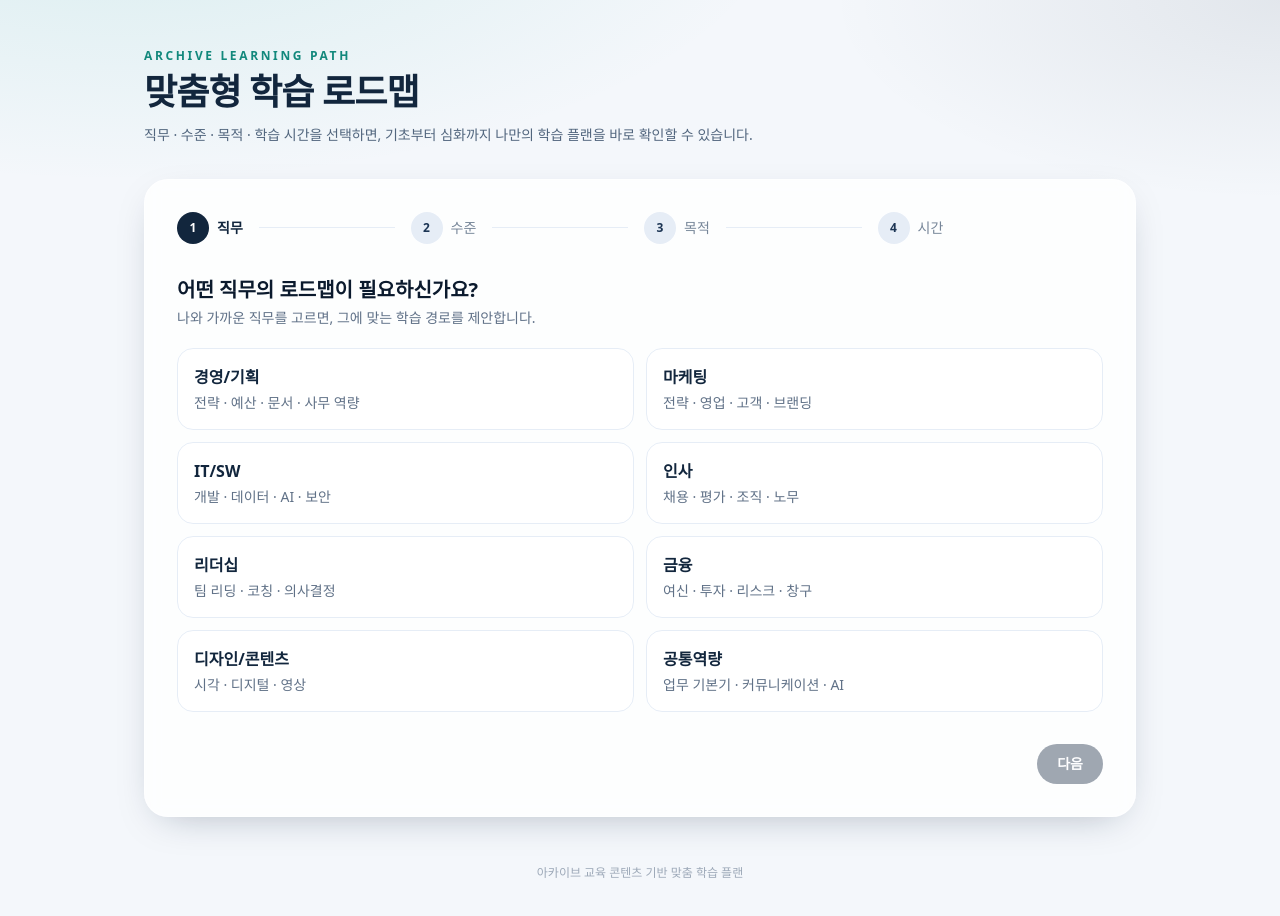
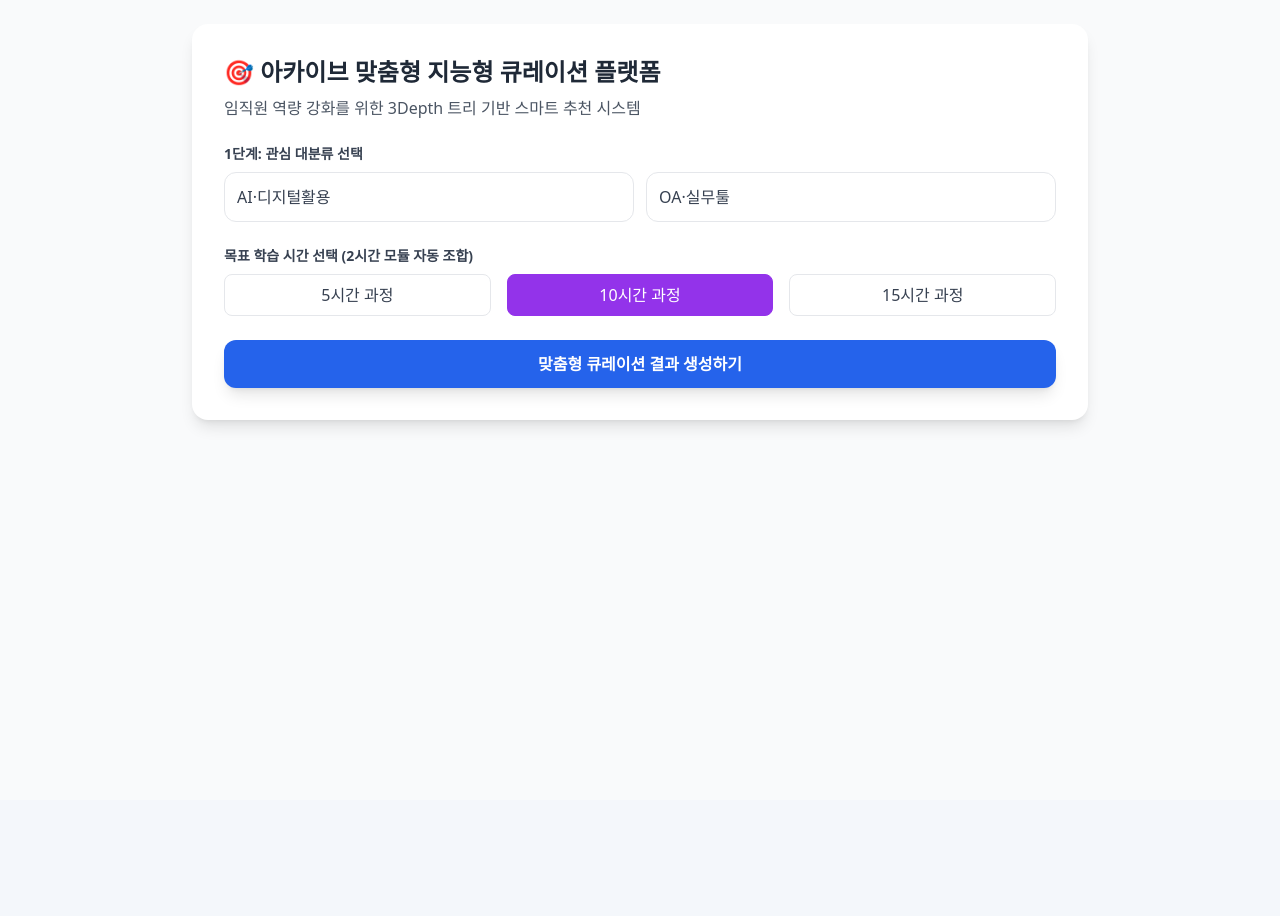
Before and after one commit to jyparkeatworld/Roadmap, a React (Vite) app: page / in a window 1280 px wide. Shown: the top 916 px of the page. After the commit the page ends 800 px from the top, so only its background shows below. Built offline with nearby package versions, Linux system fonts and the light colour scheme; a web font is replaced by a local one.

Commit message:
Deploy advanced 3Depth curation platform

```diff
--- a/src/App.tsx
+++ b/src/App.tsx
@@ -1,87 +1,212 @@
-import { useEffect, useMemo, useState } from "react";
-import Wizard from "./components/Wizard";
-import Result from "./components/Result";
-import { buildRoadmap } from "./lib/match";
-import type { Course, Profile, Roadmap } from "./types";
+import React, { useState } from "react";
+import data from "./coursesData.json";
 
 export default function App() {
-  const [courses, setCourses] = useState<Course[]>([]);
-  const [loading, setLoading] = useState(true);
-  const [loadError, setLoadError] = useState("");
-  const [step, setStep] = useState(1);
-  const [profile, setProfile] = useState<Partial<Profile>>({});
-  const [roadmap, setRoadmap] = useState<Roadmap | null>(null);
+  const [selected1Depth, setSelected1Depth] = useState<any>(null);
+  const [selected2Depth, setSelected2Depth] = useState<any>(null);
+  const [selectedKeywords, setSelectedKeywords] = useState<string[]>([]);
+  const [targetHours, setTargetHours] = useState<number>(10);
+  const [recommendations, setRecommendations] = useState<any[] | null>(null);
 
-  useEffect(() => {
-    fetch("/courses_roadmap.json")
-      .then((res) => {
-        if (!res.ok) throw new Error("load failed");
-        return res.json();
-      })
-      .then((data: Course[]) => setCourses(data))
-      .catch(() => setLoadError("과정 데이터를 불러오지 못했습니다. 잠시 후 다시 시도해 주세요."))
-      .finally(() => setLoading(false));
-  }, []);
+  const handle1DepthSelect = (cat: any) => {
+    setSelected1Depth(cat);
+    setSelected2Depth(null);
+    setSelectedKeywords([]);
+  };
 
-  const ready = useMemo(() => {
-    if (step === 1) return Boolean(profile.job);
-    if (step === 2) return Boolean(profile.level);
-    if (step === 3) return Boolean(profile.purpose);
-    return Boolean(profile.hours);
-  }, [step, profile]);
+  const handle2DepthSelect = (sub: any) => {
+    setSelected2Depth(sub);
+    setSelectedKeywords([]);
+  };
 
-  const submit = () => {
-    if (!profile.job || !profile.level || !profile.purpose || !profile.hours) return;
-    const full = profile as Profile;
-    setRoadmap(buildRoadmap(courses, full));
+  const handleKeywordToggle = (keyword: string) => {
+    if (selectedKeywords.includes(keyword)) {
+      setSelectedKeywords(selectedKeywords.filter((k) => k !== keyword));
+    } else {
+      if (selectedKeywords.length >= 3) {
+        alert("키워드는 최대 3개까지 선택 가능합니다.");
+        return;
+      }
+      setSelectedKeywords([...selectedKeywords, keyword]);
+    }
+  };
+
+  const handleGenerateRecommendation = () => {
+    if (selectedKeywords.length === 0) {
+      alert("최소 1개 이상의 키워드를 선택해주세요.");
+      return;
+    }
+
+    let matched = data.courses.filter(
+      (course: any) =>
+        selectedKeywords.includes(course.keyword) ||
+        course.subcategory === selected2Depth?.id
+    );
+
+    const uniqueMatched = Array.from(new Set(matched.map((c: any) => c.id))).map(
+      (id) => matched.find((c: any) => c.id === id)
+    );
+
+    const requiredCount = targetHours / 2;
+    const finalCourses = uniqueMatched.slice(0, requiredCount);
+
+    setRecommendations(finalCourses);
+  };
+
+  const handleCourseClick = (courseTitle: string, url: string) => {
+    if (typeof (window as any).gtag === "function") {
+      (window as any).gtag("event", "click_course_link", {
+        event_category: "Curation",
+        event_label: courseTitle,
+        value: 1,
+      });
+    }
+    console.log(`[Analytics Tracking] Clicked course: ${courseTitle}`);
+    window.open(url, "_blank");
   };
 
   return (
-    <div className="mx-auto min-h-screen max-w-5xl px-4 py-8 md:py-12">
-      <header className="no-print mb-8">
-        <p className="text-xs font-semibold tracking-[0.22em] text-brand-600">ARCHIVE LEARNING PATH</p>
-        <h1 className="mt-2 text-3xl font-bold tracking-tight text-ink-800 md:text-4xl">
-          맞춤형 학습 로드맵
+    <div className="min-h-screen bg-gray-50 p-6 font-sans">
+      <div className="max-w-4xl mx-auto bg-white rounded-2xl shadow-lg p-8">
+        <h1 className="text-2xl font-bold text-gray-800 mb-2">
+          🎯 아카이브 맞춤형 지능형 큐레이션 플랫폼
         </h1>
-        <p className="mt-3 max-w-2xl text-sm leading-relaxed text-ink-700/75">
-          직무 · 수준 · 목적 · 학습 시간을 선택하면, 기초부터 심화까지 나만의 학습 플랜을 바로 확인할 수
-          있습니다.
+        <p className="text-gray-600 mb-6">
+          임직원 역량 강화를 위한 3Depth 트리 기반 스마트 추천 시스템
         </p>
-      </header>
 
-      {loading && (
-        <p className="mb-4 text-sm text-ink-700/60">맞춤 과정을 준비하고 있습니다…</p>
-      )}
-      {loadError && (
-        <p className="mb-4 rounded-xl border border-red-200 bg-red-50 px-4 py-3 text-sm text-red-700">
-          {loadError}
-        </p>
-      )}
+        <div className="mb-6">
+          <label className="block text-sm font-semibold text-gray-700 mb-2">
+            1단계: 관심 대분류 선택
+          </label>
+          <div className="grid grid-cols-2 gap-3">
+            {data.categories.map((cat) => (
+              <button
+                key={cat.id}
+                onClick={() => handle1DepthSelect(cat)}
+                className={`p-3 rounded-xl border text-left transition ${
+                  selected1Depth?.id === cat.id
+                    ? "bg-blue-600 text-white border-blue-600 shadow-md"
+                    : "bg-white text-gray-700 border-gray-200 hover:bg-gray-100"
+                }`}
+              >
+                {cat.name}
+              </button>
+            ))}
+          </div>
+        </div>
 
-      {!roadmap ? (
-        <Wizard
-          step={step}
-          profile={profile}
-          onChange={(patch) => setProfile((p) => ({ ...p, ...patch }))}
-          onNext={() => ready && setStep((s) => Math.min(4, s + 1))}
-          onBack={() => setStep((s) => Math.max(1, s - 1))}
-          onSubmit={submit}
-          ready={ready && courses.length > 0 && !loading}
-        />
-      ) : (
-        <Result
-          profile={profile as Profile}
-          roadmap={roadmap}
-          onReset={() => {
-            setRoadmap(null);
-            setStep(1);
-          }}
-        />
-      )}
+        {selected1Depth && (
+          <div className="mb-6">
+            <label className="block text-sm font-semibold text-gray-700 mb-2">
+              2단계: 세부 분야 선택
+            </label>
+            <div className="grid grid-cols-2 gap-3">
+              {selected1Depth.subcategories.map((sub: any) => (
+                <button
+                  key={sub.id}
+                  onClick={() => handle2DepthSelect(sub)}
+                  className={`p-3 rounded-xl border text-left transition ${
+                    selected2Depth?.id === sub.id
+                      ? "bg-indigo-600 text-white border-indigo-600 shadow-md"
+                      : "bg-white text-gray-700 border-gray-200 hover:bg-gray-100"
+                  }`}
+                >
+                  {sub.name}
+                </button>
+              ))}
+            </div>
+          </div>
+        )}
 
-      <footer className="no-print mt-12 text-center text-xs text-ink-700/40">
-        아카이브 교육 콘텐츠 기반 맞춤 학습 플랜
-      </footer>
+        {selected2Depth && (
+          <div className="mb-6">
+            <label className="block text-sm font-semibold text-gray-700 mb-2">
+              3단계: 핵심 키워드 선택 (최대 3개)
+            </label>
+            <div className="flex flex-wrap gap-2">
+              {selected2Depth.keywords.map((kw: string) => {
+                const isSelected = selectedKeywords.includes(kw);
+                return (
+                  <button
+                    key={kw}
+                    onClick={() => handleKeywordToggle(kw)}
+                    className={`px-4 py-2 rounded-full border text-sm font-medium transition ${
+                      isSelected
+                        ? "bg-emerald-600 text-white border-emerald-600"
+                        : "bg-gray-100 text-gray-700 border-gray-200 hover:bg-gray-200"
+                    }`}
+                  >
+                    #{kw}
+                  </button>
+                );
+              })}
+            </div>
+          </div>
+        )}
+
+        <div className="mb-6">
+          <label className="block text-sm font-semibold text-gray-700 mb-2">
+            목표 학습 시간 선택 (2시간 모듈 자동 조합)
+          </label>
+          <div className="flex gap-4">
+            {[5, 10, 15].map((hours) => (
+              <button
+                key={hours}
+                onClick={() => setTargetHours(hours)}
+                className={`flex-1 py-2 rounded-lg border font-medium ${
+                  targetHours === hours
+                    ? "bg-purple-600 text-white border-purple-600"
+                    : "bg-white text-gray-700 border-gray-200"
+                }`}
+              >
+                {hours}시간 과정
+              </button>
+            ))}
+          </div>
+        </div>
+
+        <button
+          onClick={handleGenerateRecommendation}
+          className="w-full bg-blue-600 text-white py-3 rounded-xl font-bold shadow-lg hover:bg-blue-700 transition"
+        >
+          맞춤형 큐레이션 결과 생성하기
+        </button>
+
+        {recommendations && (
+          <div className="mt-8 border-t pt-6">
+            <h2 className="text-xl font-bold text-gray-800 mb-4">
+              🎉 추천 학습 로드맵 결과 (총 목표: {targetHours}시간)
+            </h2>
+            <div className="space-y-4">
+              {recommendations.map((course: any, idx: number) => (
+                <div
+                  key={course.id}
+                  className="p-4 rounded-xl border border-gray-200 bg-gray-50 flex justify-between items-center"
+                >
+                  <div>
+                    <span className="text-xs font-semibold text-blue-600 bg-blue-100 px-2 py-1 rounded-md mr-2">
+                      Module {idx + 1} ({course.hours}시간)
+                    </span>
+                    <span className="text-sm text-gray-500 font-medium mr-2">
+                      [{course.difficulty}]
+                    </span>
+                    <h3 className="font-bold text-gray-800 mt-1">
+                      {course.title}
+                    </h3>
+                  </div>
+                  <button
+                    onClick={() => handleCourseClick(course.title, course.url)}
+                    className="bg-emerald-600 text-white px-4 py-2 rounded-lg text-sm font-bold hover:bg-emerald-700 transition shadow"
+                  >
+                    수강신청 바로가기 ↗
+                  </button>
+                </div>
+              ))}
+            </div>
+          </div>
+        )}
+      </div>
     </div>
   );
 }
--- /dev/null
+++ b/src/coursesData.json
@@ -0,0 +1,83 @@
+{
+    "categories": [
+      {
+        "id": "ai_digital",
+        "name": "AI·디지털활용",
+        "subcategories": [
+          {
+            "id": "gen_ai",
+            "name": "생성형 AI",
+            "keywords": ["ChatGPT", "프롬프트", "업무자동화"]
+          },
+          {
+            "id": "data_anal",
+            "name": "데이터 분석",
+            "keywords": ["파이썬", "엑셀데이터", "시각화"]
+          }
+        ]
+      },
+      {
+        "id": "oa_practical",
+        "name": "OA·실무툴",
+        "subcategories": [
+          {
+            "id": "excel_master",
+            "name": "엑셀 실무",
+            "keywords": ["피벗테이블", "VLOOKUP", "매크로"]
+          }
+        ]
+      }
+    ],
+    "courses": [
+      {
+        "id": 1,
+        "title": "퇴근을 앞당기는 ChatGPT 업무 자동화 실무",
+        "category": "ai_digital",
+        "subcategory": "gen_ai",
+        "keyword": "ChatGPT",
+        "hours": 2,
+        "difficulty": "초급",
+        "url": "https://archive.hackershrd.com/course/view.php?id=101"
+      },
+      {
+        "id": 2,
+        "title": "기획서 작성의 기술: 프롬프트 엔지니어링 입문",
+        "category": "ai_digital",
+        "subcategory": "gen_ai",
+        "keyword": "프롬프트",
+        "hours": 2,
+        "difficulty": "초급",
+        "url": "https://archive.hackershrd.com/course/view.php?id=102"
+      },
+      {
+        "id": 3,
+        "title": "파이썬으로 시작하는 데이터 분석 기초",
+        "category": "ai_digital",
+        "subcategory": "data_anal",
+        "keyword": "파이썬",
+        "hours": 2,
+        "difficulty": "중급",
+        "url": "https://archive.hackershrd.com/course/view.php?id=103"
+      },
+      {
+        "id": 4,
+        "title": "실무에 바로 쓰는 엑셀 피벗테이블과 차트",
+        "category": "oa_practical",
+        "subcategory": "excel_master",
+        "keyword": "피벗테이블",
+        "hours": 2,
+        "difficulty": "초급",
+        "url": "https://archive.hackershrd.com/course/view.php?id=104"
+      },
+      {
+        "id": 5,
+        "title": "칼퇴를 부르는 VLOOKUP & INDEX 실무 마스터",
+        "category": "oa_practical",
+        "subcategory": "excel_master",
+        "keyword": "VLOOKUP",
+        "hours": 2,
+        "difficulty": "중급",
+        "url": "https://archive.hackershrd.com/course/view.php?id=105"
+      }
+    ]
+  }
```
